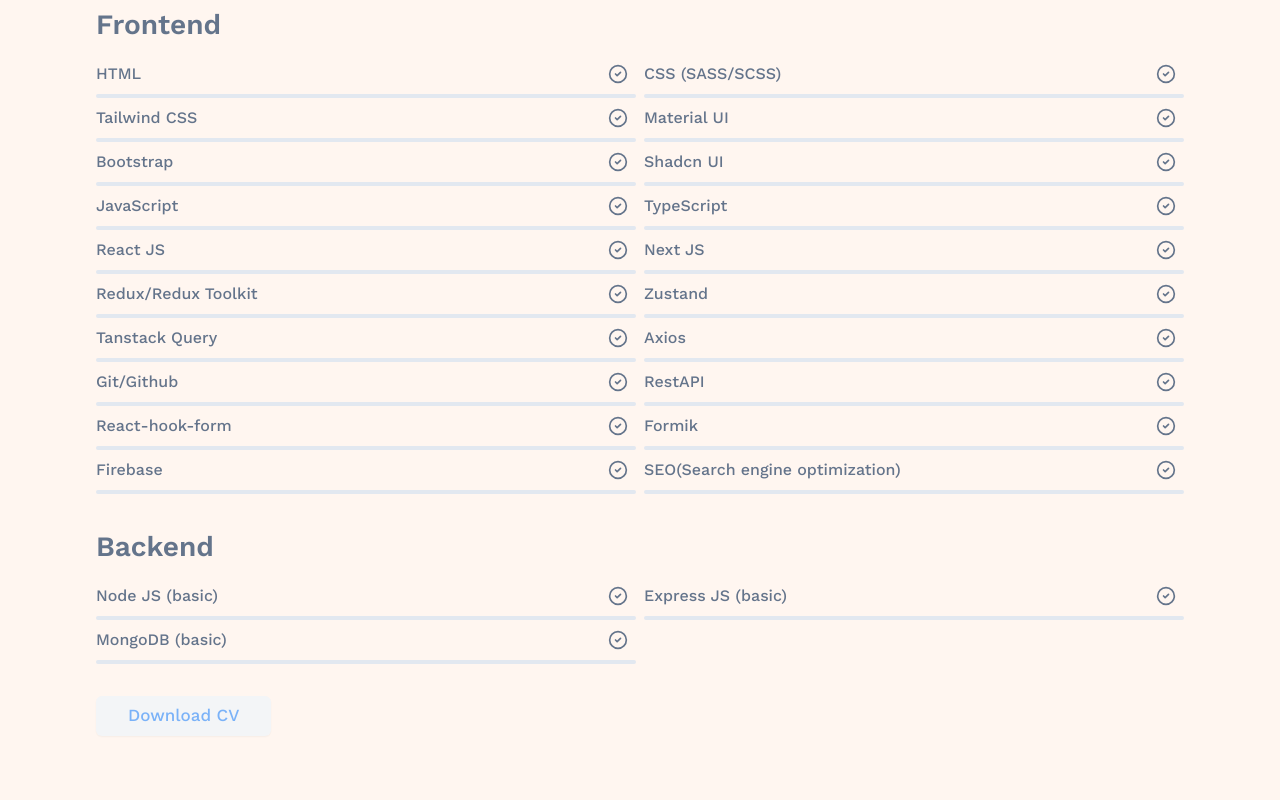
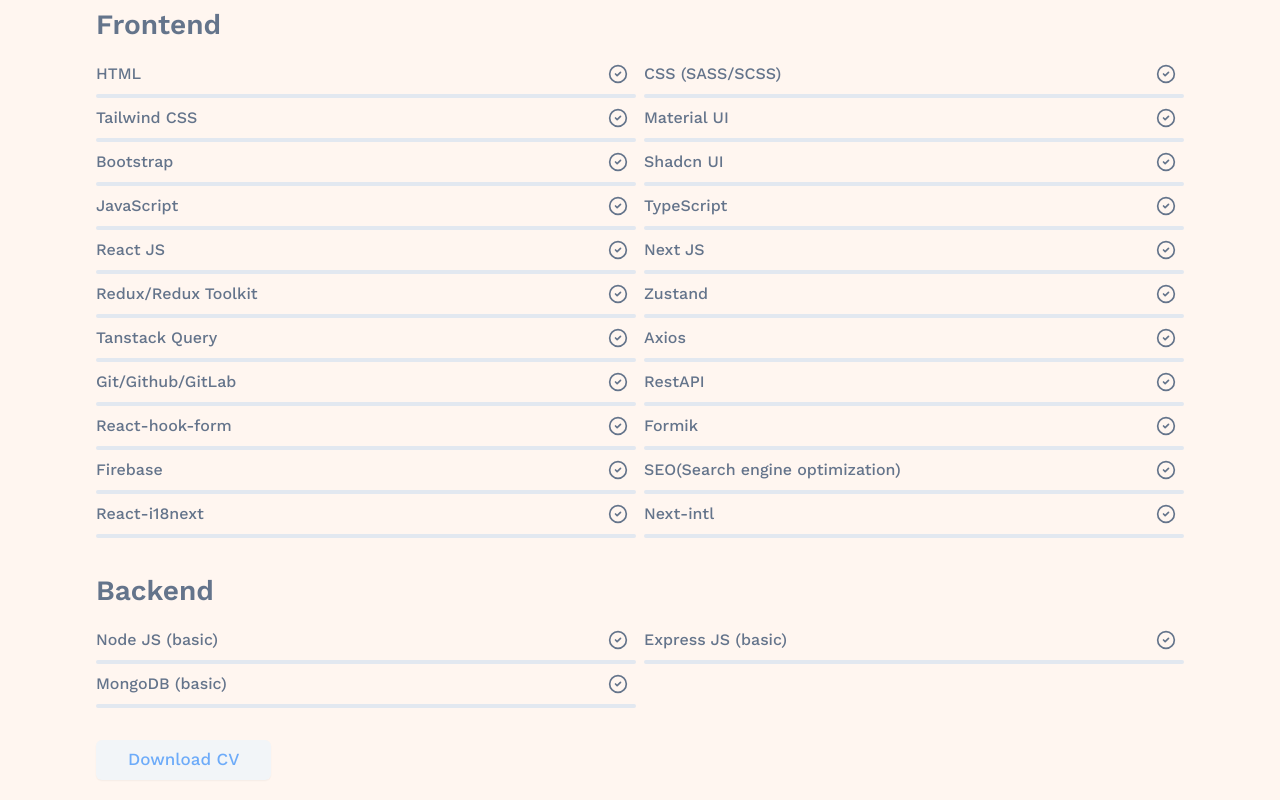
Before and after one commit to developerdiyorbek/myportfolio, a Next.js app: page /about in a window 1280 px wide. Shown: the part 673-1473 px from the top of the page. Before the commit the page ends 1429 px from the top, so only its background shows below. Built offline with nearby package versions, Linux system fonts and the light colour scheme.

Commit message:
add skills

```diff
--- a/constants/index.ts
+++ b/constants/index.ts
@@ -105,7 +105,7 @@
   },
   {
     id: 18,
-    title: "Git/Github",
+    title: "Git/Github/GitLab",
   },
   {
     id: 19,
@@ -127,6 +127,14 @@
     id: 23,
     title: "SEO(Search engine optimization)",
   },
+  {
+    id: 24,
+    title: "React-i18next",
+  },
+  {
+    id: 25,
+    title: "Next-intl",
+  },
 ];
 
 export const backEndKnowlodge = [
```
